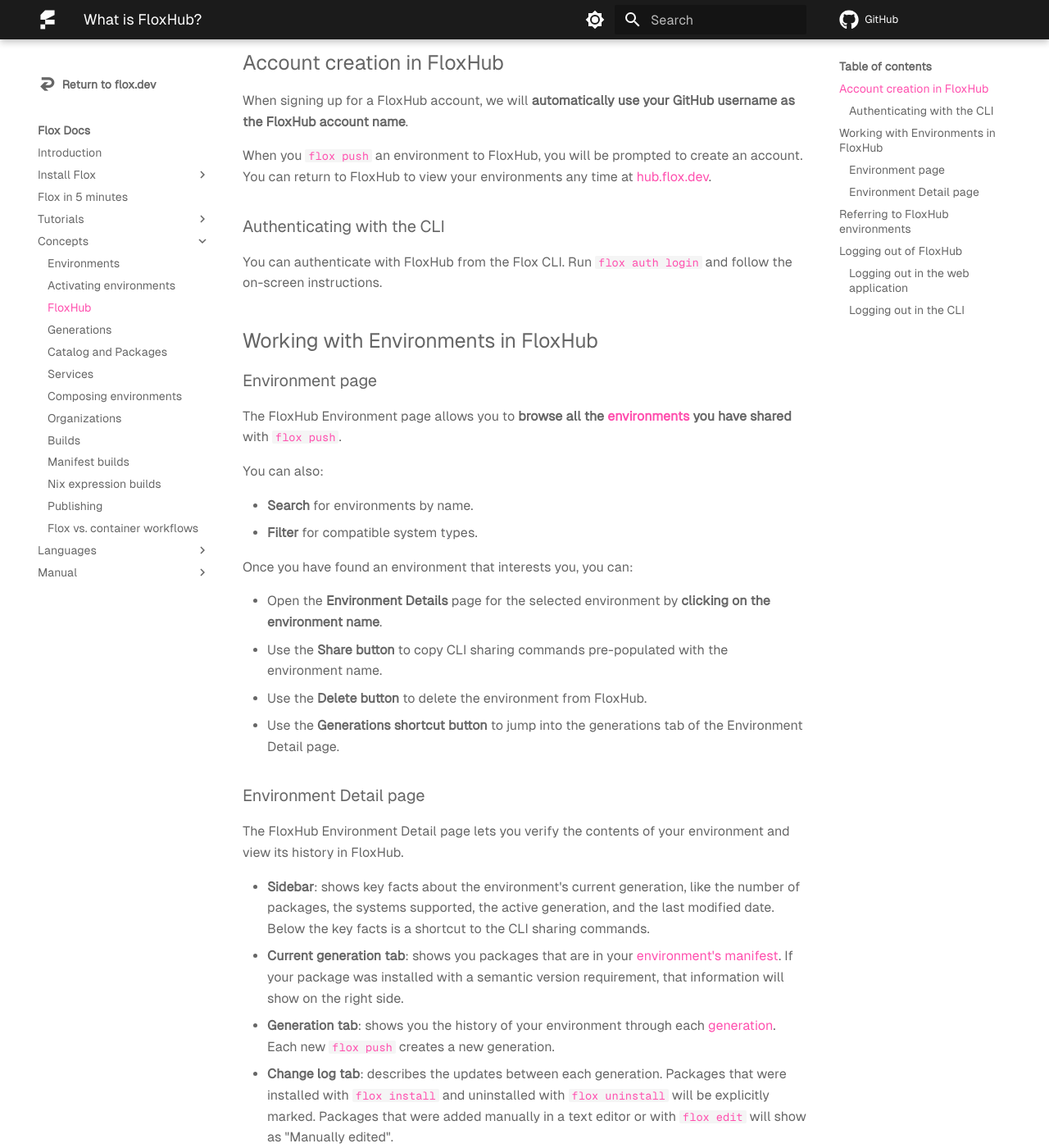
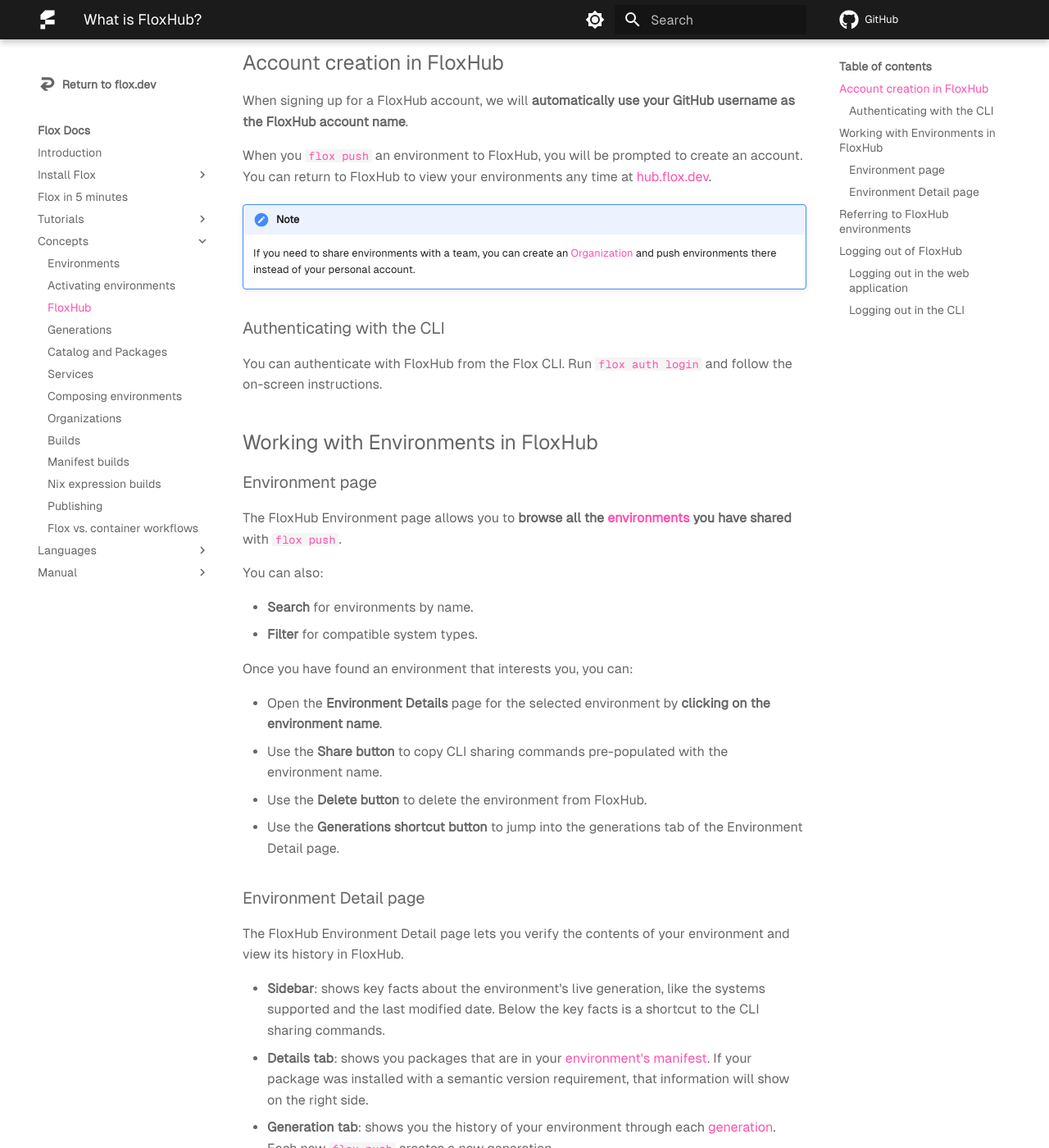
Before and after one commit to flox/floxdocs, an MkDocs documentation site: the page built from docs/concepts/floxhub.md, in a window 1280 px wide and 1400 px high, scrolled down 227 px. Shown: the whole window at 82% size. Built offline with MkDocs 1.6.1 and Material for MkDocs 9.7.7, drawn with Linux system fonts in a browser that asks for light colours; plug-ins that fetch from the network failed and are left out; comment, search, counter and statistics services are not loaded.

Commit message:
Clean up FloxHub docs and related concepts

```diff
--- a/docs/concepts/floxhub.md
+++ b/docs/concepts/floxhub.md
@@ -17,6 +17,9 @@
 you will be prompted to create an account.
 You can return to FloxHub to view your environments any time at
 [hub.flox.dev](https://hub.flox.dev).
+
+!!! note "Note"
+    If you need to share environments with a team, you can create an [Organization][organizations_concept] and push environments there instead of your personal account.
 
 ### Authenticating with the CLI
 
@@ -52,11 +55,10 @@
 The FloxHub Environment Detail page lets you verify the contents of your
 environment and view its history in FloxHub.
 
-* **Sidebar**: shows key facts about the environment's current generation, like
-the number of packages, the systems supported, the active generation, and the
-last modified date.
+* **Sidebar**: shows key facts about the environment's live generation, like
+the systems supported and the last modified date.
 Below the key facts is a shortcut to the CLI sharing commands.
-* **Current generation tab**: shows you packages that are in your
+* **Details tab**: shows you packages that are in your
 [environment's manifest][manifest_concept].
 If your package was installed with a semantic version requirement,
 that information will show on the right side.
```
Also changed, not shown: other parts of docs/concepts/floxhub.md (+1 -0 lines), docs/concepts/generations.md (+3 -3 lines), docs/concepts/organizations.md (+4 -2 lines).
